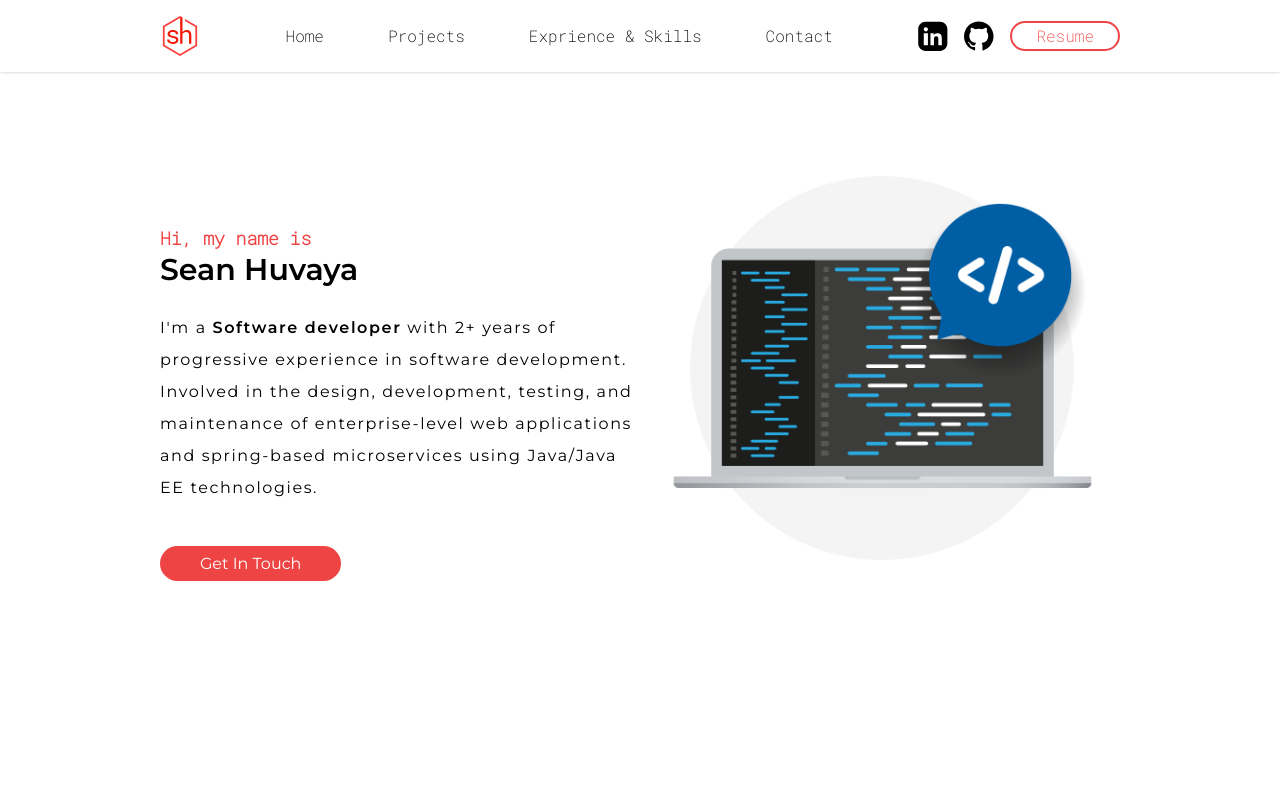
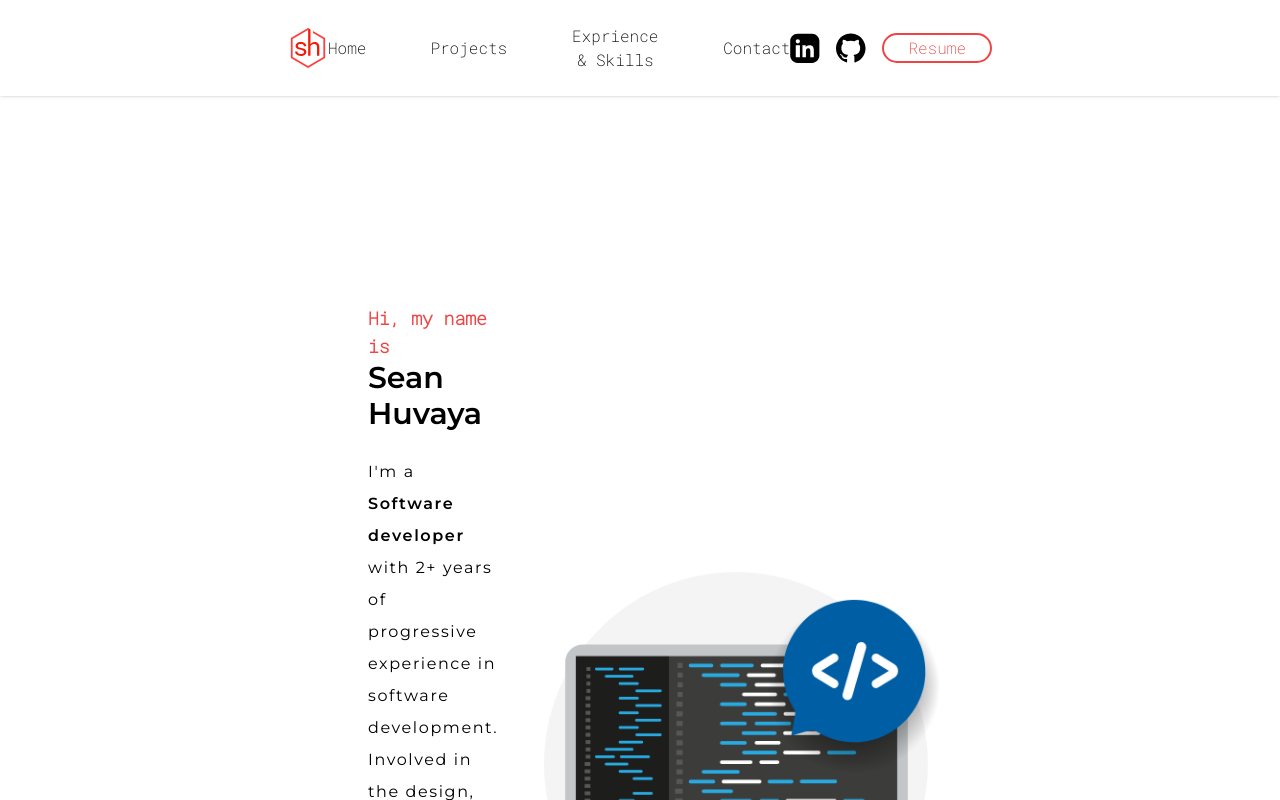
Before and after one commit to seanhuvaya/ktxdev.github.io, a React (Create React App) app: page / in a window 1280 px wide. Shown: the top 800 px of the page. Built offline with nearby package versions, Linux system fonts and the light colour scheme; a web font is replaced by a local one.

Commit message:
Adjust paddings

```diff
--- a/public/index.html
+++ b/public/index.html
@@ -2,7 +2,6 @@
 <html lang="en">
   <head>
     <meta charset="utf-8" />
-    <link rel="icon" href="%PUBLIC_URL%/favicon.ico" />
     <meta name="viewport" content="width=device-width, initial-scale=1" />
     <meta name="theme-color" content="#000000" />
     <meta
--- a/src/App.js
+++ b/src/App.js
@@ -3,7 +3,7 @@ import Header from "./components/Header";
 
 function App() {
   return (
-    <h1 className="">
+    <h1 className="py-4 px-5 md:px-40 lg:px-72">
       <Header />
       <About />
     </h1>
--- a/src/components/About.jsx
+++ b/src/components/About.jsx
@@ -3,7 +3,7 @@ import hero_image from '../Assets/hero.png';
 
 const About = () => {
     return (
-        <div className='w-full flex flex-col-reverse items-center py-48 px-5 text-center md:flex-row md:justify-between md:text-left md:py-40 md:px-40'>
+        <div className='w-full flex flex-col-reverse items-center py-48 lg:px-20 text-center md:flex-row md:justify-between md:text-left md:py-40 lg:py-56'>
             <div className="font-montserrat mt-16">
                 <h4 className="font-roboto font-bold text-red-500 text-lg" >Hi, my name is</h4>
                 <h2 className="text-3xl font-bold">Sean Huvaya</h2>
--- a/src/components/Header.jsx
+++ b/src/components/Header.jsx
@@ -10,7 +10,7 @@ const Header = () => {
     }
 
     return (
-        <nav className='fixed w-full top-0 left-0 z-10 bg-white md:flex md:justify-between md:items-center py-4 px-5 md:px-40 font-roboto shadow'>
+        <nav className='fixed w-full top-0 left-0 z-10 py-4 px-5 md:py-6 md:px-40 lg:px-72 bg-white md:flex md:justify-between md:items-center font-roboto shadow'>
             <div className="flex justify-between items-center">
                 {/* Logo SVG */}
                 <a href="https://ktxdev.com">
```
